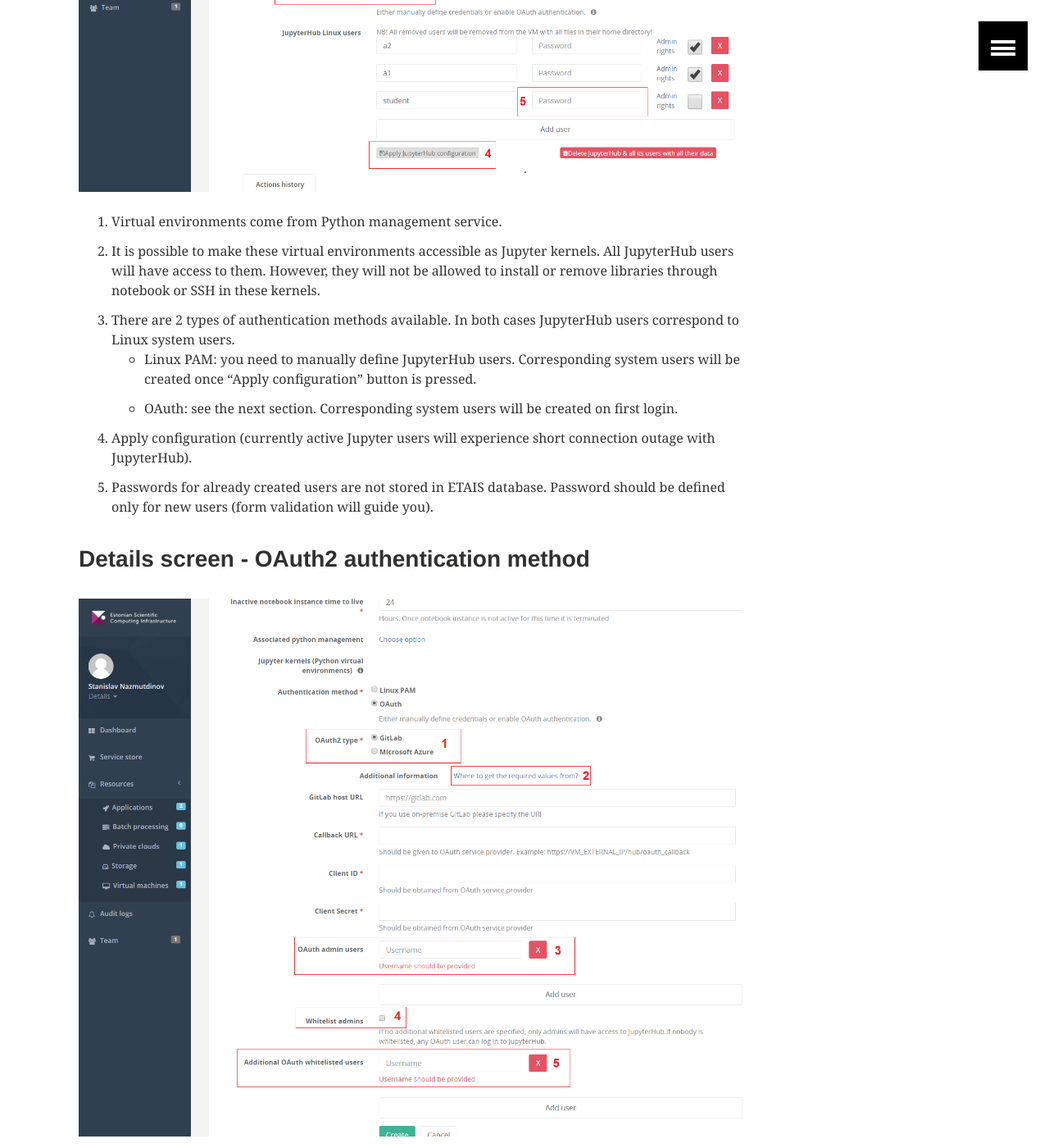
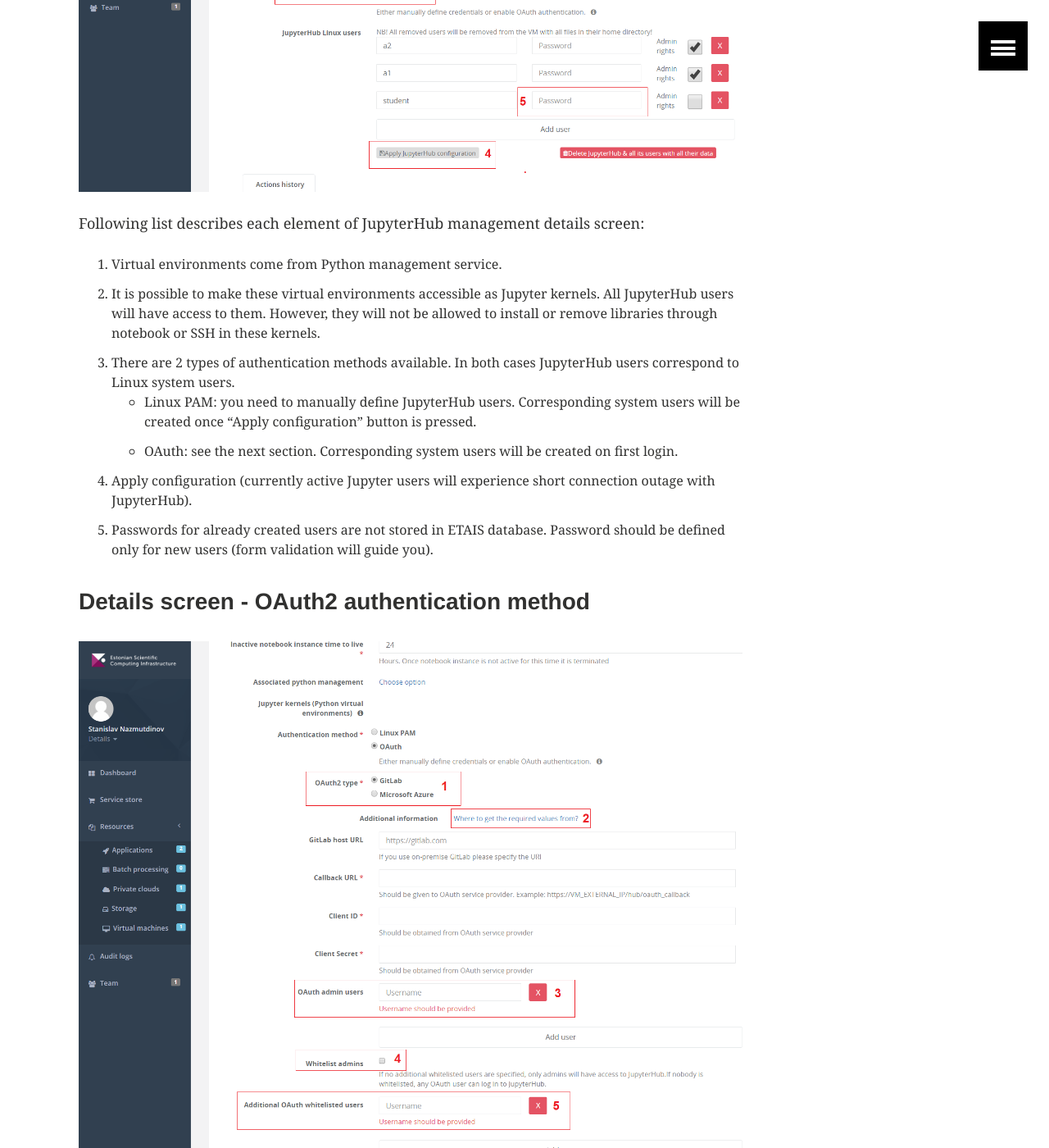
Before and after one commit to etais-ee/etais-web, a Jekyll site: the page built from using/self_service.md, in a window 1280 px wide and 1400 px high, scrolled down 32717 px. Shown: the whole window at 82% size. Built offline with Jekyll 4.4.1, drawn with Linux system fonts in a browser that asks for light colours; some of the changed text lies outside the part shown.

Commit message:
Added explanation what lists under the screenshots mean

```diff
--- a/using/self_service.md
+++ b/using/self_service.md
@@ -403,6 +403,8 @@ JupyterHub management service is not notified if you change, for example, admin
 
 ![JupyterHub management details Linux PAM authentication section](../images/jupyterhub-management-linux-pam.png)
 
+Following list describes each element of JupyterHub management details screen:
+
 1. Virtual environments come from Python management service.
 2. It is possible to make these virtual environments accessible as Jupyter kernels. All JupyterHub users will have access to them. However, they will not be allowed to install or remove libraries through notebook or SSH in these kernels.
 3. There are 2 types of authentication methods available. In both cases JupyterHub users correspond to Linux system users.
@@ -414,6 +416,8 @@ JupyterHub management service is not notified if you change, for example, admin
 ### Details screen - OAuth2 authentication method
 
 ![JupyterHub management details OAuth2 authentication section](../images/jupyterhub-management-oauth.png)
+
+Following list describes elements of OAuth2 section:
 
 1. Currently there are 2 supported OAuth providers: GitLab and Microsoft Azure.
 2. External link to a GitHub page where it is explained how to configure authentication for each OAuth provider.
```
